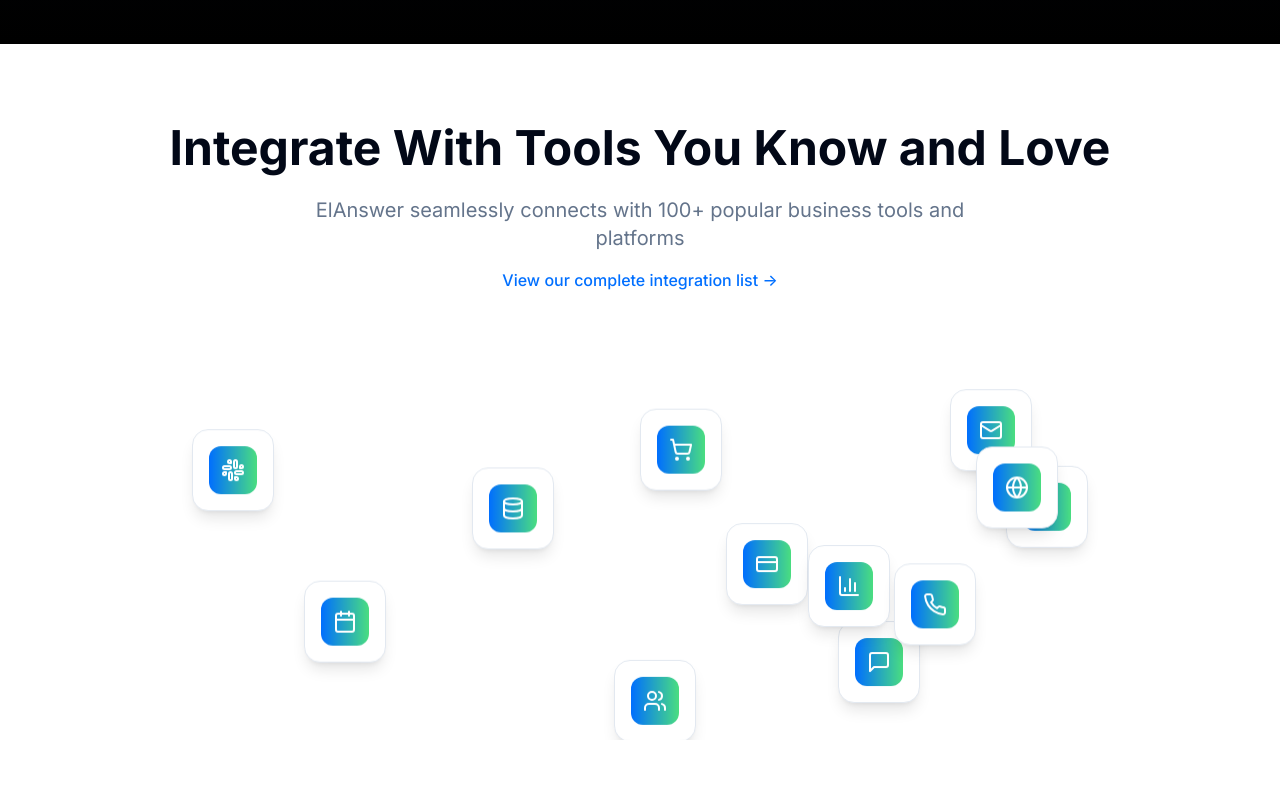
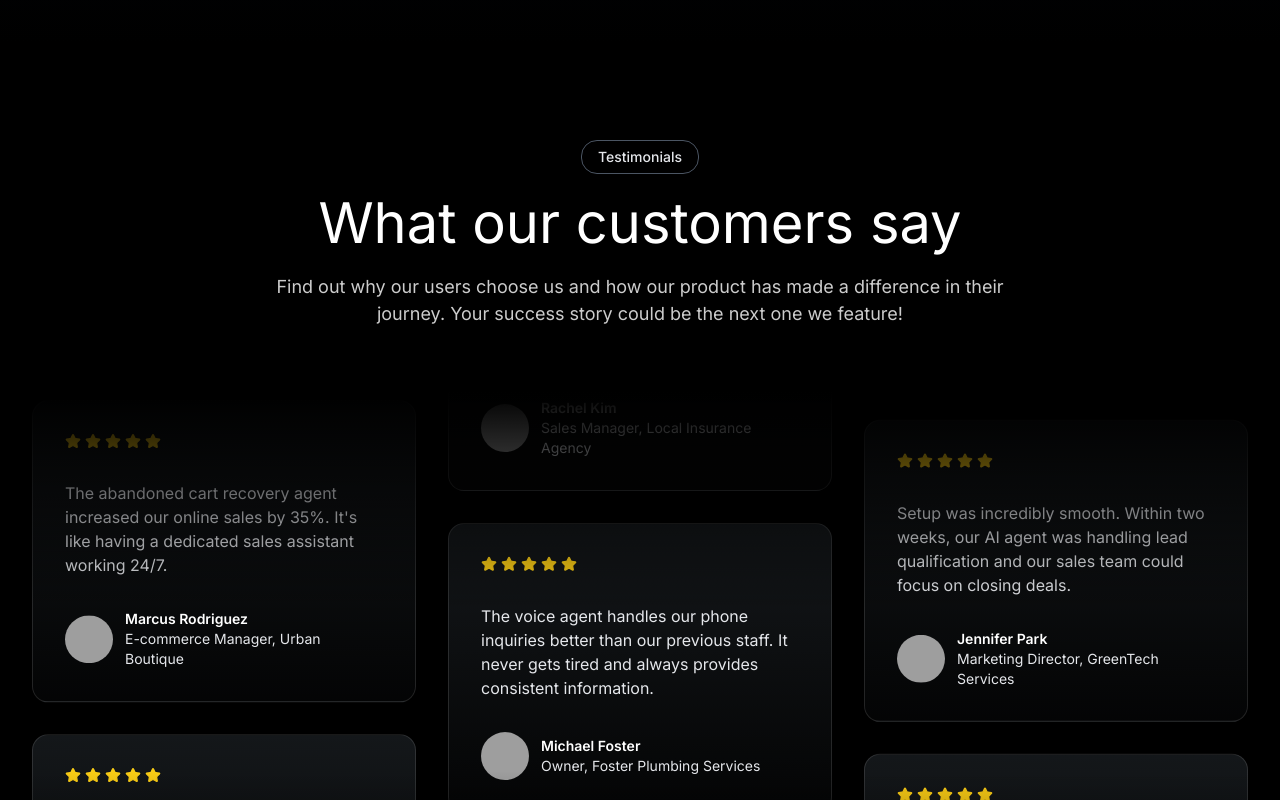
Before and after one commit to Shreyash146/elanswer-web, a React (Vite) app: page / in a window 1280 px wide. Shown: the part 4780-5580 px from the top of the page. Built offline with nearby package versions, Linux system fonts and the light colour scheme; grey boxes are pictures that could not be loaded.

Commit message:
Reverted to commit b0fe7af44382eb03b6b3ac454b1b279014876da8

```diff
--- a/src/components/IntegrationsSection.tsx
+++ /dev/null
@@ -1,131 +0,0 @@
-import React from 'react';
-import { motion } from 'framer-motion';
-import {
-  Slack,
-  Mail,
-  Calendar,
-  MessageSquare,
-  Database,
-  CreditCard,
-  ShoppingCart,
-  Users,
-  BarChart3,
-  Zap,
-  Globe,
-  Phone
-} from 'lucide-react';
-
-const IntegrationsSection = () => {
-  const integrations = [
-    { icon: Slack, name: 'Slack', delay: 0 },
-    { icon: Mail, name: 'Email', delay: 0.5 },
-    { icon: Calendar, name: 'Google Calendar', delay: 1.0 },
-    { icon: MessageSquare, name: 'WhatsApp', delay: 1.5 },
-    { icon: Database, name: 'CRM Systems', delay: 2.0 },
-    { icon: CreditCard, name: 'Stripe', delay: 0.2 },
-    { icon: ShoppingCart, name: 'Shopify', delay: 0.7 },
-    { icon: Users, name: 'HubSpot', delay: 1.2 },
-    { icon: BarChart3, name: 'Analytics', delay: 1.7 },
-    { icon: Zap, name: 'Zapier', delay: 0.4 },
-    { icon: Globe, name: 'WordPress', delay: 0.9 },
-    { icon: Phone, name: 'Twilio', delay: 1.4 }
-  ];
-
-  return (
-    <div className="w-full bg-white py-20">
-      <div className="max-w-6xl mx-auto px-4">
-        <div className="text-center mb-16">
-          <motion.h2
-            className="text-4xl md:text-5xl font-bold text-foreground mb-6"
-            initial={{ opacity: 0, y: 20 }}
-            whileInView={{ opacity: 1, y: 0 }}
-            viewport={{ once: true }}
-            transition={{ duration: 0.6 }}
-          >
-            Integrate With Tools You Know and Love
-          </motion.h2>
-          <motion.p
-            className="text-xl text-muted-foreground max-w-2xl mx-auto"
-            initial={{ opacity: 0, y: 20 }}
-            whileInView={{ opacity: 1, y: 0 }}
-            viewport={{ once: true }}
-            transition={{ duration: 0.6, delay: 0.2 }}
-          >
-            ElAnswer seamlessly connects with 100+ popular business tools and platforms
-          </motion.p>
-          <motion.a
-            href="#"
-            className="inline-block mt-4 text-primary hover:text-primary-dark font-medium"
-            initial={{ opacity: 0 }}
-            whileInView={{ opacity: 1 }}
-            viewport={{ once: true }}
-            transition={{ duration: 0.6, delay: 0.4 }}
-          >
-            View our complete integration list →
-          </motion.a>
-        </div>
-
-        <div className="relative h-96 overflow-hidden">
-          {integrations.map((integration, index) => {
-            const Icon = integration.icon;
-
-            // Create scattered positioning
-            const positions = [
-              { left: '10%', top: '20%' },
-              { right: '15%', top: '10%' },
-              { left: '20%', top: '60%' },
-              { right: '25%', top: '70%' },
-              { left: '35%', top: '30%' },
-              { right: '35%', top: '45%' },
-              { left: '50%', top: '15%' },
-              { right: '45%', top: '80%' },
-              { left: '65%', top: '50%' },
-              { right: '10%', top: '30%' },
-              { left: '80%', top: '25%' },
-              { right: '20%', top: '55%' }
-            ];
-
-            const position = positions[index % positions.length];
-
-            return (
-              <motion.div
-                key={integration.name}
-                className="absolute"
-                style={position}
-                initial={{ opacity: 0, scale: 0 }}
-                whileInView={{ opacity: 1, scale: 1 }}
-                viewport={{ once: true }}
-                transition={{
-                  duration: 0.6,
-                  delay: integration.delay,
-                  type: "spring",
-                  stiffness: 100
-                }}
-              >
-                <motion.div
-                  className="bg-white rounded-2xl p-4 shadow-lg border border-border group hover:shadow-xl transition-all duration-300"
-                  animate={{
-                    y: [0, -10, 0],
-                  }}
-                  transition={{
-                    duration: 3 + (index % 2),
-                    repeat: Infinity,
-                    ease: "easeInOut",
-                    delay: integration.delay * 2
-                  }}
-                  whileHover={{ scale: 1.1 }}
-                >
-                  <div className="w-12 h-12 bg-gradient-to-r from-primary to-accent rounded-xl flex items-center justify-center group-hover:from-accent group-hover:to-primary transition-all duration-300">
-                    <Icon className="w-6 h-6 text-white" />
-                  </div>
-                </motion.div>
-              </motion.div>
-            );
-          })}
-        </div>
-      </div>
-    </div>
-  );
-};
-
-export default IntegrationsSection;
--- a/src/pages/Index.tsx
+++ b/src/pages/Index.tsx
@@ -4,7 +4,6 @@ import CompanyLogos from '@/components/CompanyLogos';
 import NicheHighlightsSection from '@/components/NicheHighlightsSection';
 import ServicePackagesSection from '@/components/ServicePackagesSection';
 import UseCaseExamplesSection from '@/components/UseCaseExamplesSection';
-import IntegrationsSection from '@/components/IntegrationsSection';
 import TestimonialsSection from '@/components/TestimonialsSection';
 import LeadCaptureSection from '@/components/LeadCaptureSection';
 import Footer from '@/components/Footer';
@@ -17,7 +16,6 @@ const Index = () => {
       <NicheHighlightsSection />
       <ServicePackagesSection />
       <UseCaseExamplesSection />
-      <IntegrationsSection />
       <TestimonialsSection />
       <LeadCaptureSection />
       <Footer />
```
